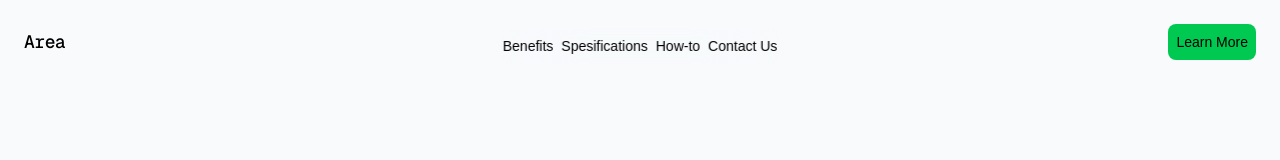
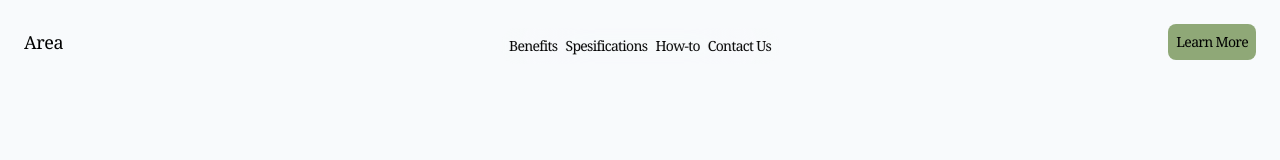
Before and after one commit to ranggays/fe_tutorial, a Next.js app: page / in a window 1280 px wide. Shown: the top 160 px of the page. Built offline with nearby package versions, Linux system fonts and the light colour scheme.

Commit message:
[edit](component): edit component navbar

```diff
--- a/src/components/Navbar.tsx
+++ b/src/components/Navbar.tsx
@@ -6,27 +6,31 @@ export default function Navbar(){
     const [isOpen, setIsOpen] = useState<boolean>(false);
 
     return(
-        <nav className="relative bg-slate-50 text-black p-6 ">
+        <nav className=" bg-slate-50 text-black p-6 ">
           <div className="flex flex-row justify-between items-center">
+
             <div>
-              <h1 className="tracking-tight font-medium text-lg font-mono">Area</h1>
+              <h1 className="hidden sm:flex tracking-tight font-serif text-black text-lg">Area</h1>
             </div>
-            <div className="hidden sm:flex flex-row gap-2 w-max text-sm font-light fixed top-7 left-1/2 -translate-x-1/2 z-10 rounded-2xl  backdrop-blur-2xl p-2">
-              <a className="hover:font-bold" href="#">Benefits</a>
+            <div className="hidden sm:flex flex-row gap-2 w-max text-sm font-light fixed top-7 left-1/2 -translate-x-1/2 z-10 rounded-2xl  backdrop-blur-2xl p-2 font-serif text-black tracking-tighter">
+              <a className="hover:text-green-600" href="#">Benefits</a>
               <a href="#">Spesifications</a>
               <a href="#">How-to</a>
               <a href="#">Contact Us</a>
             </div>
 
-            <div className="hidden sm:flex bg-green-500 rounded-lg p-2">
-              <button className="text-sm font-extralight hover:font-extralight cursor-pointer">Learn More</button>
+            <div className="hidden sm:flex bg-[#8FA877] rounded-lg p-2">
+              <button className="text-sm font-serif tracking-tighter hover:font-extralight cursor-pointer">Learn More</button>
               <span></span>
             </div>
 
-            <div className="sm:hidden fixed top-7 right-6">
+            <div className="sm:hidden fixed w-full p-4 backdrop-blur-lg shadow-lg z-100 rounded-lg top-0 left-0">
+              <div className="flex flex-row justify-between items-center">
+                <h1 className="tracking-tight font-medium text-lg font-mono">Area</h1>
                 <button onClick={() => setIsOpen(!isOpen)}>
-                    <span>{isOpen ? "X" : "☰"}</span>
+                    <span className="cursor-pointer">{isOpen ? "X" : "☰"}</span>
                 </button>
+              </div>
             </div>
 
             { isOpen && (
```
